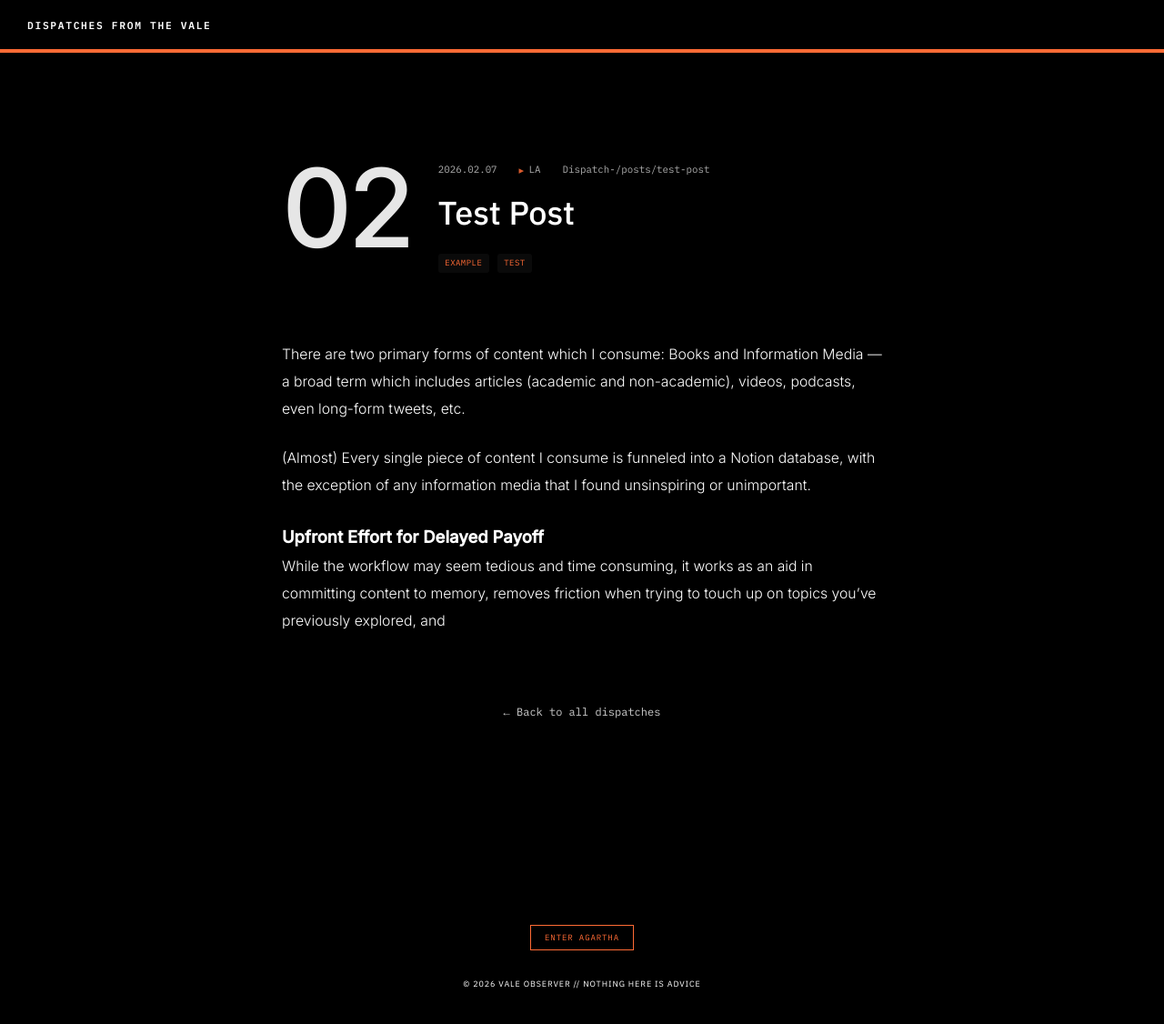
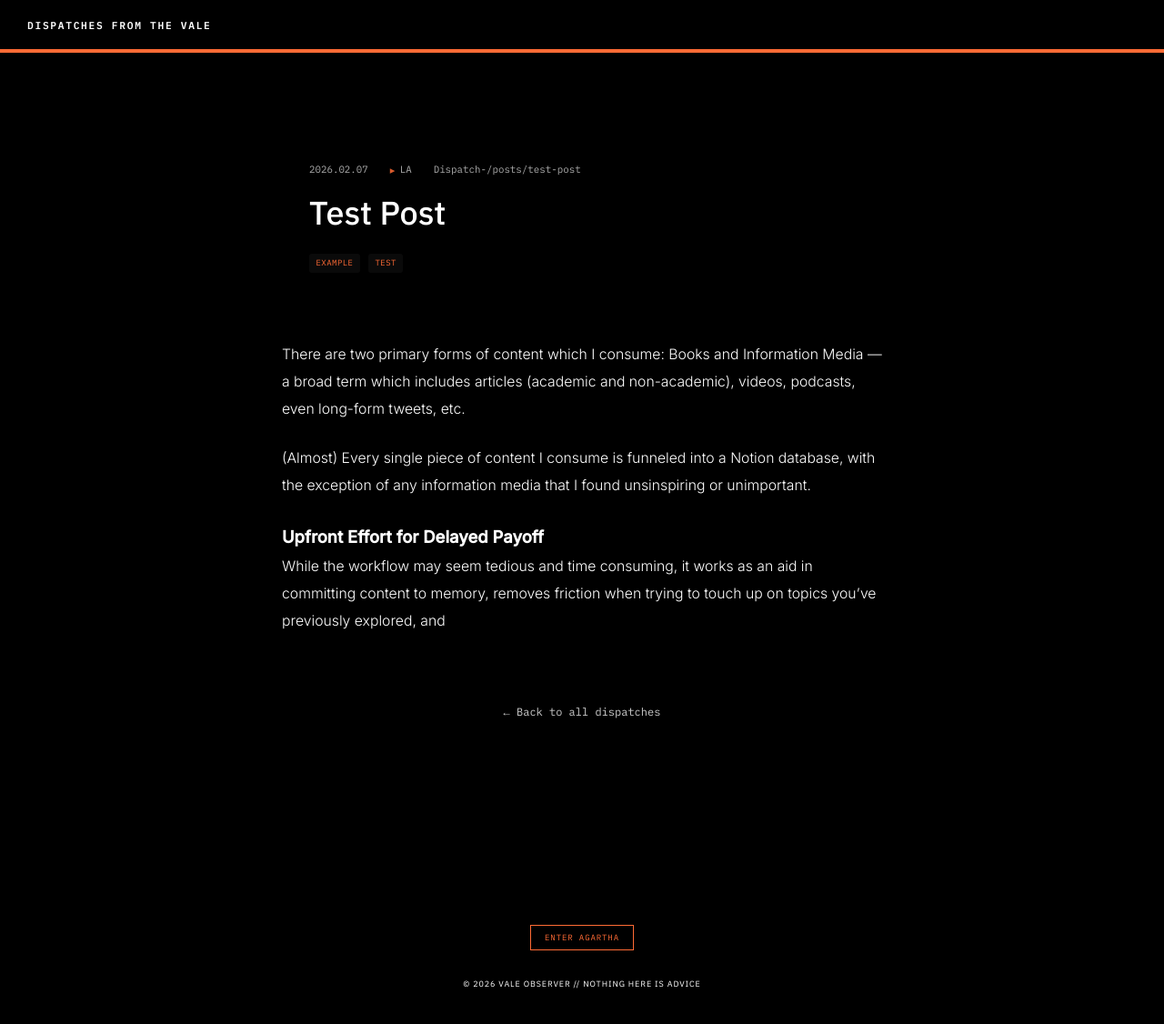
Before and after one commit to valeobserver/dispatches-from-the-vale, a Jekyll site: the page built from _posts/2026-02-07-test-post.md, in a window 1280 px wide and 1164 px high. Shown: the top 1126 px of the window at 91% size. Built offline with Jekyll 4.4.1, drawn with Linux system fonts in a browser that asks for light colours.

Commit message:
manual fix

```diff
--- a/_layouts/post.html
+++ b/_layouts/post.html
@@ -131,13 +131,7 @@
   <div class="article-header">
     <div class="article-top-row">
 
-{% assign sorted_posts = site.posts | sort: 'date' | reverse %}
-{% for p in sorted_posts %}
-  {% if p.url == page.url %}
-    <span class="article-num">{{ forloop.index | prepend: "0" | slice: -2, 2 }}</span>
-    {% break %}
-  {% endif %}
-{% endfor %}
+<span class="article-num">{{ page.dispatch_number }}</span>
 
       <div class="article-info">
         <div class="article-meta">
```
